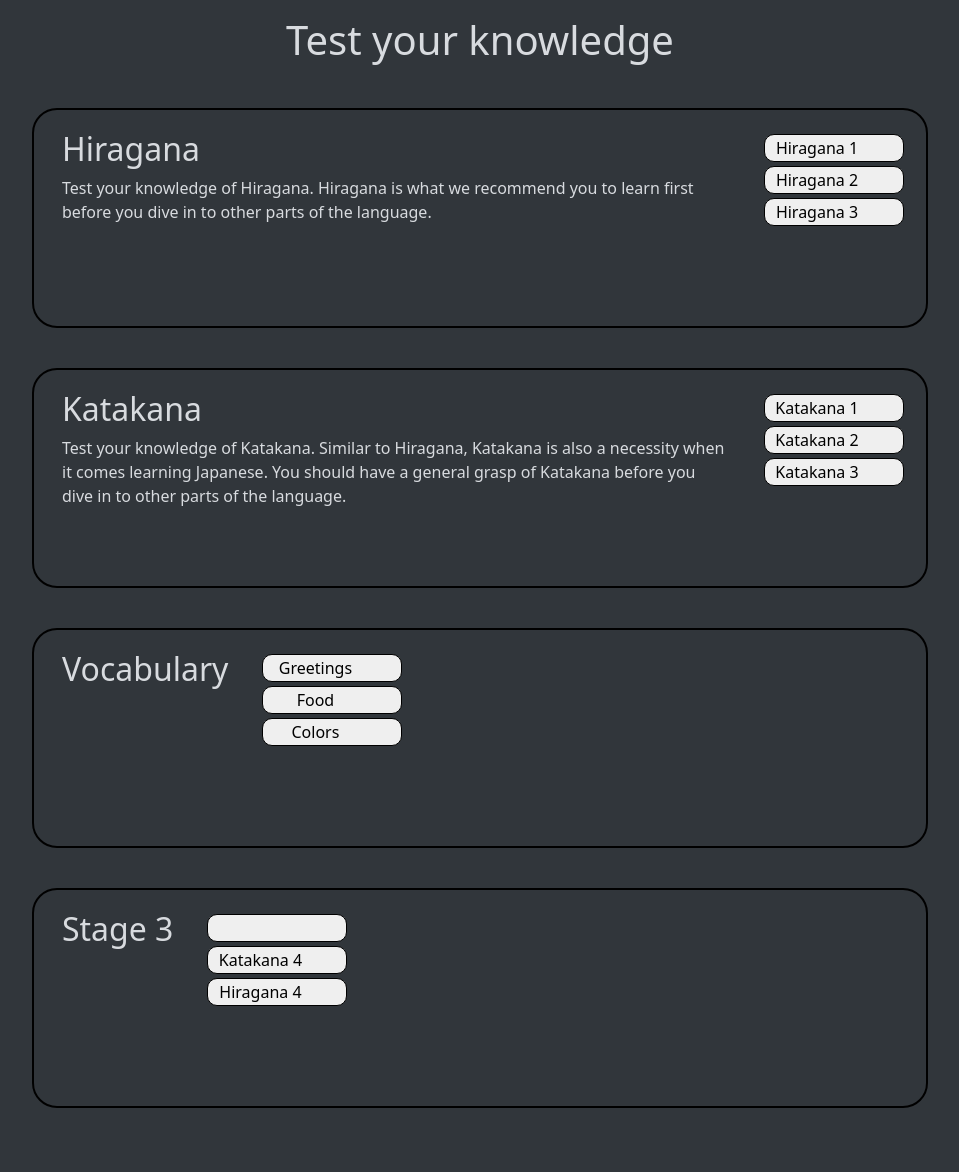
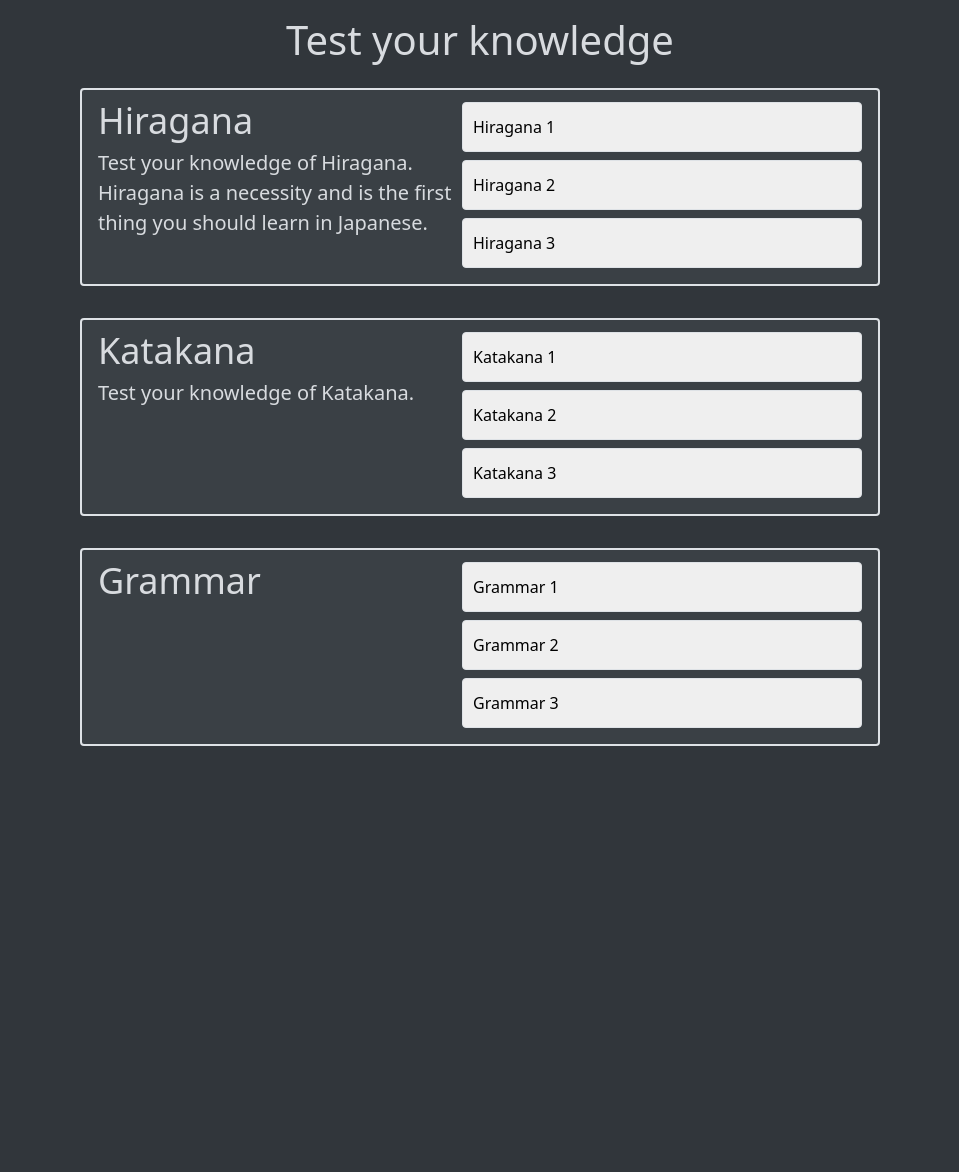
Before and after one commit to Lamatata2003/Gymnasiearbetet, a PHP site: page /start.php in a window 1280 px wide. Shown: the whole page, without its empty margins (160-1119 px from the left). After the commit the page ends 746 px from the top, so only its background shows below. Run offline with PHP 8.4, Linux system fonts and the light colour scheme.

Commit message:
ingen aning

```diff
--- a/hiragana_questions.json
+++ b/hiragana_questions.json
@@ -1,6 +1,6 @@
 [
   [
-    "Select the correct character for “yo”",
+    "hiraSelect the correct character for “yo”",
     [
       "よ",
       "か",
--- a/katakana_questions1.json
+++ b/katakana_questions1.json
@@ -1,6 +1,6 @@
 [
   [
-    "katkanmaSelect the correct character for “yo”",
+    "kataSelect the correct character for “yo”",
     [
       "よ",
       "か",
@@ -9,7 +9,7 @@
     ]
   ],
   [
-    "kakanaelect the correct character for “ka”",
+    "katanaelect the correct character for “ka”",
     [
       "か",
       "は",
--- a/start.php
+++ b/start.php
@@ -39,161 +39,145 @@
 		 	 <input type="hidden" name="answers" value="">
 <!-- 			<button type="submit" class="btn btn-secondary">Start quiz</button> -->
 </form>
-			<h1 class="greycolor d-flex margintop justify-content-center">Test your knowledge</h1>
-		<p class="greycolor d-flex justify-content-center"></p>
-
+			<div class="d-flex justify-content-center">
+	<h1 class="greycolor margintop">Test your knowledge</h1>
+	</div>
+	<div class="d-flex flex-row justify-content-center margintop">
+		<div class="flexbox-item"></div>
+			<div class="flex-column ">
+				<div class="border border-2 rounded box textpadding lightergrey flex-row justify-content-between marginbottom">
+					<div class="flex-column">
+						<div class="greycolor fontsize">
+							Hiragana
+						</div>
+						<div class="greycolor desctext">
+							Test your knowledge of Hiragana. Hiragana is a necessity and is the first thing you should learn in Japanese.
+						</div>
+					</div>
+					<div class="d-flex justify-content-center flex-column rightbuttons">
+						<button class="border rounded buttons">
+							Hiragana 1
+						</button>
+						<button class="border rounded buttons">
+							Hiragana 2
+						</button>
+						<button class="border rounded buttons">
+							Hiragana 3
+						</button>
+					</div>
 			</div>
 
-	<div class="boxed greycolor">
-		<div>
-			<h2>Hiragana</h2>
-			<p>Test your knowledge of Hiragana. Hiragana is what we recommend you to learn first before you dive in to other parts of the language.</p>
+			<div class="border border-2 rounded box textpadding lightergrey flex-row justify-content-between marginbottom">
+					<div class="flex-column">
+						<div class="greycolor fontsize">
+							Katakana
 						</div>
-		<div style="vertical-align: middle;" id="bajs" >
-			<ul>
-				<li>
-					<form action="" method="post">
-			 			<input type="hidden" name="question" value="0">
-		 	 			<input type="hidden" name="answers" value="">
-						<button class="button" name="json" value="hiragana_questions"><span>Hiragana 1 </span></button>
-					</form>
-				</li>
-				<li>
-					<form action="" method="post">
-				 		<input type="hidden" name="question" value="0">
-			 	 		<input type="hidden" name="answers" value="">
-						<button class="button" value="hiragana_questions"><span>Hiragana 2</span></button>
-					</form>
-				</li>
-				<li><button class="button"><span>Hiragana 3</span></button></li>
-			</ul>
+						<div class="greycolor desctext">
+							Test your knowledge of Katakana.
+						</div>
+					</div>
+					<div class="d-flex justify-content-center flex-column rightbuttons">
+						<button class="border rounded buttons">
+							Katakana 1
+						</button>
+						<button class="border rounded buttons">
+							Katakana 2
+						</button>
+						<button class="border rounded buttons">
+							Katakana 3
+						</button>
+					</div>
 			</div>
 
+			<div class="border border-2 rounded box textpadding lightergrey flex-row justify-content-between marginbottom">
+					<div class="flex-column">
+						<div class="greycolor fontsize">
+							Grammar
 						</div>
-
-	<div class="boxed greycolor">
-		<div>
-			<h2>Katakana</h2>
-			<p>Test your knowledge of Katakana. Similar to Hiragana, Katakana is also a necessity when it comes learning Japanese. You should have a general grasp of Katakana before you dive in to other parts of the language.</p>
-		</div>
-		<div style="vertical-align: middle;" id="bajs" >
-			<ul>
-				<li><button class="button"><span>Katakana 1</span></button></li>
-				<li><button class="button"><span>Katakana 2</span></button></li>
-				<li><button class="button"><span>Katakana 3</span></button></li>
-			</ul>
-		</div>
-
-	</div>
-
-
-
-
-
-
-
-
-
-
-		<div class="boxed greycolor">
-		<div>
-			<h2>Vocabulary</h2>
-			<p></p>
-		</div>
-		<div style="vertical-align: middle;" id="bajs" >
-			<ul>
-				<li><button class="button"><span>Greetings</span></button></li>
-				<li><button class="button"><span>Food</span></button></li>
-				<li><button class="button"><span>Colors</span></button></li>
-			</ul>
-		</div>
-
-	</div>
-
-	<div class="boxed greycolor" id="bottom">
-		<div>
-			<h2>Stage 3</h2>
-			<p></p>
-		</div>
-		<div style="vertical-align: middle;" id="bajs" >
-			<ul>
-				<li><button class="button"><span> </span></button></li>
-				<li><button class="button"><span>Katakana 4 </span></button></li>
-				<li><button class="button"><span>Hiragana 4 </span></button></li>
-			</ul>
-		</div>
-
-	</div>
-
+						<div class="greycolor desctext">
 
 						</div>
 					</div>
+					<div class="d-flex justify-content-center flex-column rightbuttons">
+						<button class="border rounded buttons">
+							Grammar 1
+						</button>
+						<button class="border rounded buttons">
+							Grammar 2
+						</button>
+						<button class="border rounded buttons">
+							Grammar 3
+						</button>
+					</div>
+			</div>
+		</div>
+	<div class="flexbox-item"></div>
 </div>
 
 <style type="text/css">
-	.boxed {
-  border: 2px solid black ;
-  margin: 20px 70px 20px 70px;
-  width: 70%;
-  border-radius: 25px;
-  padding: 20px;
-  padding-left: 28px;
-  height: 220px;
-  display: flex;
+	.flexbox-item {
+		width: 30px;
 	}
-#bottom {
-	margin-bottom: 64px;
+
+	.box {
+		width: 300px;
 	}
-.japatext {
-	padding-left: 78px;
-	margin: 20px;
-	margin-bottom: 0px;
 
+	.desctext {
+		font-weight: 500;
 	}
-.button {
-    padding-right:40px;
-    font-size: 16px;
-    margin: 4px 2px;
-    cursor: pointer;
-    display: block;
-    border: 1px solid black;
-    color: ;
-    background-color: ;
-    border-radius: 10px;
-    width: 140px;
+	.fontsize {
+		font-size: 28px;
+		font-weight: 500;
+	}
+
+	.textpadding {
+		padding: 4px 16px 16px 16px;
+	}
+
+	.buttons {
+		margin: 8px 0px 0px 0px;
+		font-weight: 500;
+		height: 32px;
+	}
+
+	@media only screen and (min-width: 600px) {
+		.box {
+			width: 500px;
+		}
+
+		.buttons {
+			height: 38px;
+		}
 
   }
 
-.button span {
-  cursor: pointer;
-  display: inline-block;
-  position: relative;
-  transition: 0.5s;
+  @media only screen and (min-width: 900px) {
+		.box {
+			width: 800px;
+			display: flex;
+		}
+		.buttons {
+			width: 400px;
+			text-align: left;
+			padding-left: 10px;
+			height: 50px;
 		}
 
-.button span:after {
-  content: '\00bb';
-  position: absolute;
-  opacity: 0;
-  top: 0;
-  right: -10px;
-  transition: 0.5s;
+		.fontsize {
+			font-size: 36px;
 		}
 
-.button:hover span {
-  padding-right: 8px;
+		.desctext {
+			font-size: 20px;
 		}
 
-.button:hover span:after {
-  opacity: 1;
-  right: 0;
-}
-
-li {
-list-style: none;
 
   }
 
+  .marginbottom {
+  	margin-bottom: 32px;
+  }
 </style>
 </body>
 </html>
```
Also changed, not shown: katakana_questions .json (deleted, +0 -10 lines). Lines whose indentation alone changed are shown as unchanged.
